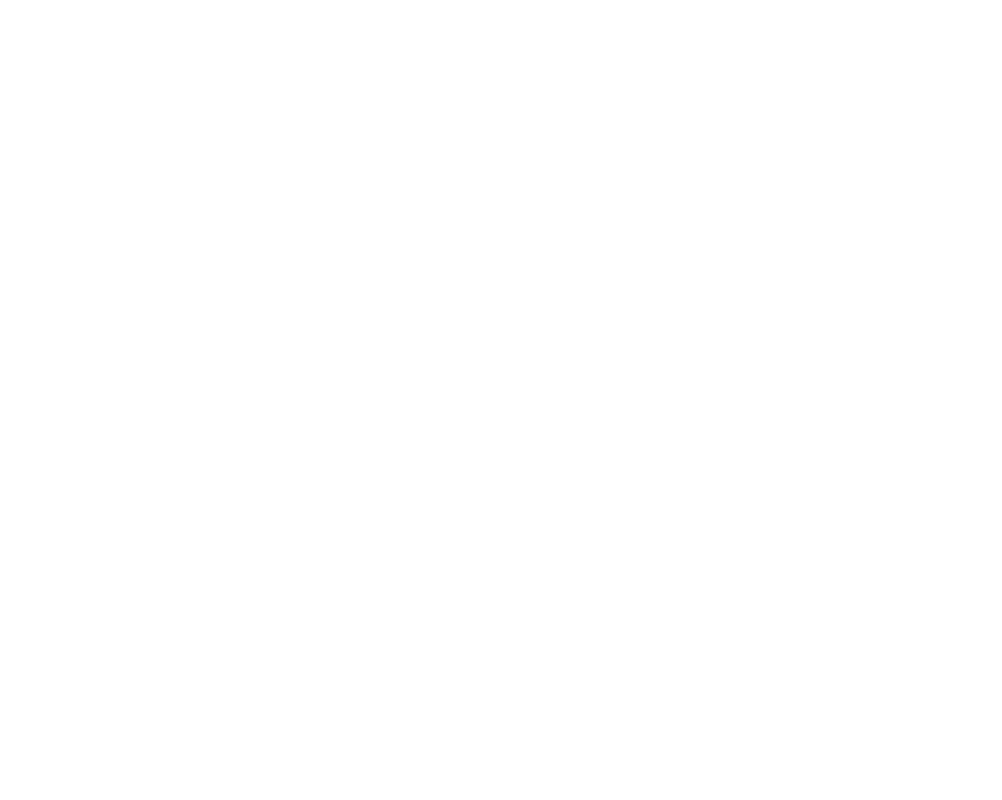
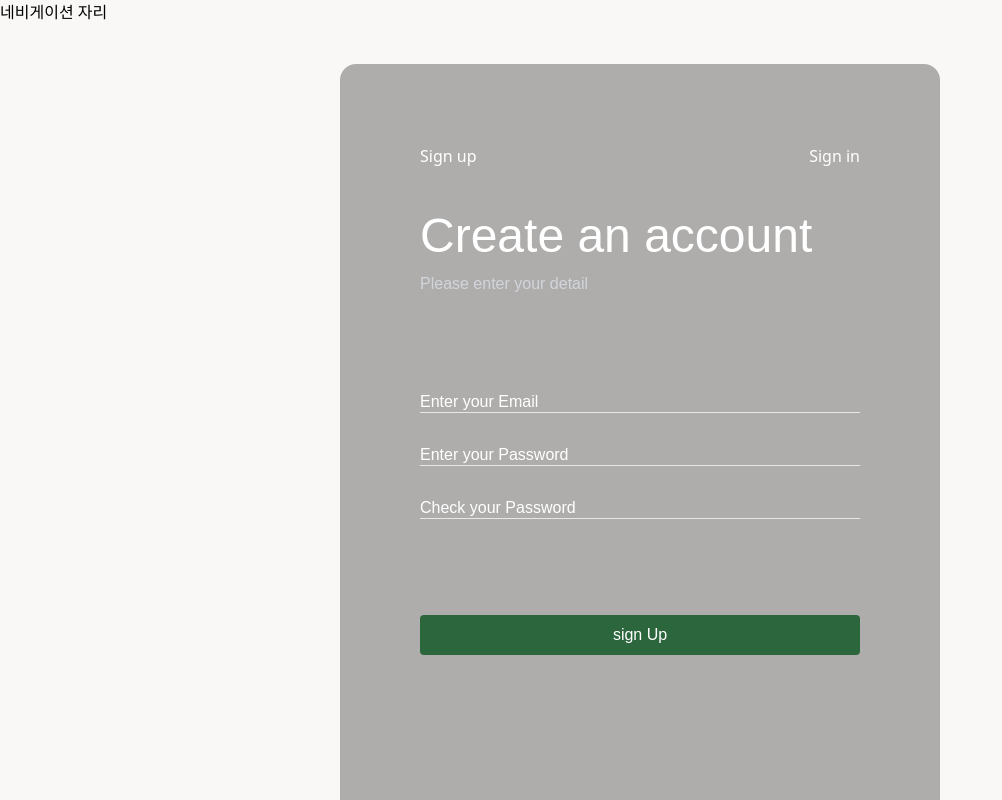
Before and after one commit to S-V-23-BootCamp-Team-F/frontend, a React (Vite) app: page /signup in a window 1280 px wide. Before the commit this address had no page. Shown: the whole page, without its empty margins (0-1002 px from the left). Built offline with nearby package versions, Linux system fonts and the light colour scheme.

Commit message:
design: signup Page 퍼블리싱

```diff
--- a/package.json
+++ b/package.json
@@ -13,6 +13,7 @@
     "postcss": "^8.4.21",
     "react": "^18.2.0",
     "react-dom": "^18.2.0",
+    "react-hook-form": "^7.42.0",
     "react-router-dom": "^6.6.2",
     "recoil": "^0.7.6",
     "tailwindcss": "^3.2.4"
--- a/src/App.tsx
+++ b/src/App.tsx
@@ -1,12 +1,14 @@
 import React from 'react';
 import { BrowserRouter as Router, Routes, Route } from 'react-router-dom';
 import MainPage from './pages/MainPage';
+import SignupPage from './pages/SignupPage';
 
 function App() {
   return (
     <Router>
       <Routes>
         <Route path="/" element={<MainPage />} />
+        <Route path="/signup" element={<SignupPage />} />
       </Routes>
     </Router>
   );
--- /dev/null
+++ b/src/pages/SignupPage.tsx
@@ -0,0 +1,58 @@
+import React,{useState} from "react";
+import {useForm} from "react-hook-form";
+
+const SignupPage = () =>{
+
+    const {register, handleSubmit, formState: {errors}} = useForm();
+
+    const onSubmit = (data:any) => {
+        console.log(data);
+    }
+
+
+    return (
+        <div className=" bg-background w-screen h-full absolute overflow-hidden ">
+            {/* nav바 */}
+            <div>네비게이션 자리</div>
+            {/* 본문 */}
+            <div className="flex justify-center m-10">
+                <div className="w-600 h-750 rounded-2xl p-20 bg-black bg-opacity-30">
+                    <div className="relative h-14 text-white">
+                        <div className="absolute left-0 top-0">Sign up</div>
+                        <div className="absolute top-0 right-0">Sign in</div>
+                    </div>
+                    <div>
+                        {/* 소개글 */}
+                        <div className="mb-24">
+                            <div className="font-press-bold text-5xl text-white my-3">Create an account</div>
+                            <div className="font-press-medium text-gray-300">Please enter your detail</div>
+                        </div>
+                        {/* 입력란 */}
+                        <form onSubmit={handleSubmit(onSubmit)}>
+                            <div className="mb-24">
+                                <div className="flex items-center border-b border-white-500 mb-8">
+                                    <input className="appearance-none bg-transparent border-none w-full text-white mr-3 leading-tight focus:outline-none font-press-light placeholder-white" placeholder="Enter your Email">
+                                    </input>
+                                </div>
+                                <div className="flex items-center border-b border-white-500 mb-8">
+                                    <input className="appearance-none bg-transparent border-none w-full text-white mr-3 leading-tight focus:outline-none font-press-light placeholder-white"placeholder="Enter your Password"></input>
+                                </div>
+                                <div className="flex items-center border-b border-white-500 mb-8">
+                                    <input className="appearance-none bg-transparent border-none w-full text-white mr-3 leading-tight focus:outline-none font-press-light placeholder-white "placeholder="Check your Password"></input>
+                                </div>
+                            </div>
+                            {/* 버튼란 */}
+                            <div>
+                                <div className="bg-button hover:bg-button text-white font-press-bold py-2 px-4 rounded text-center">
+                                    <button className="" type="submit">sign Up</button>
+                                </div>
+                            </div>
+                        </form>
+                    </div>
+                </div>
+            </div>
+        </div>
+    )
+}
+
+export default SignupPage;
--- a/tailwind.config.cjs
+++ b/tailwind.config.cjs
@@ -14,6 +14,13 @@
         button: "#2B663C",
         disease: "#F6795B",
       },
+      width:{
+        600:"37.5rem",
+        404:"25.25rem"
+      },
+      height:{
+        750:"46.875rem"
+      },
     },
   },
   plugins: [],
```
Also changed, not shown: 1 other file (tests, documents, lock files or other folders).
